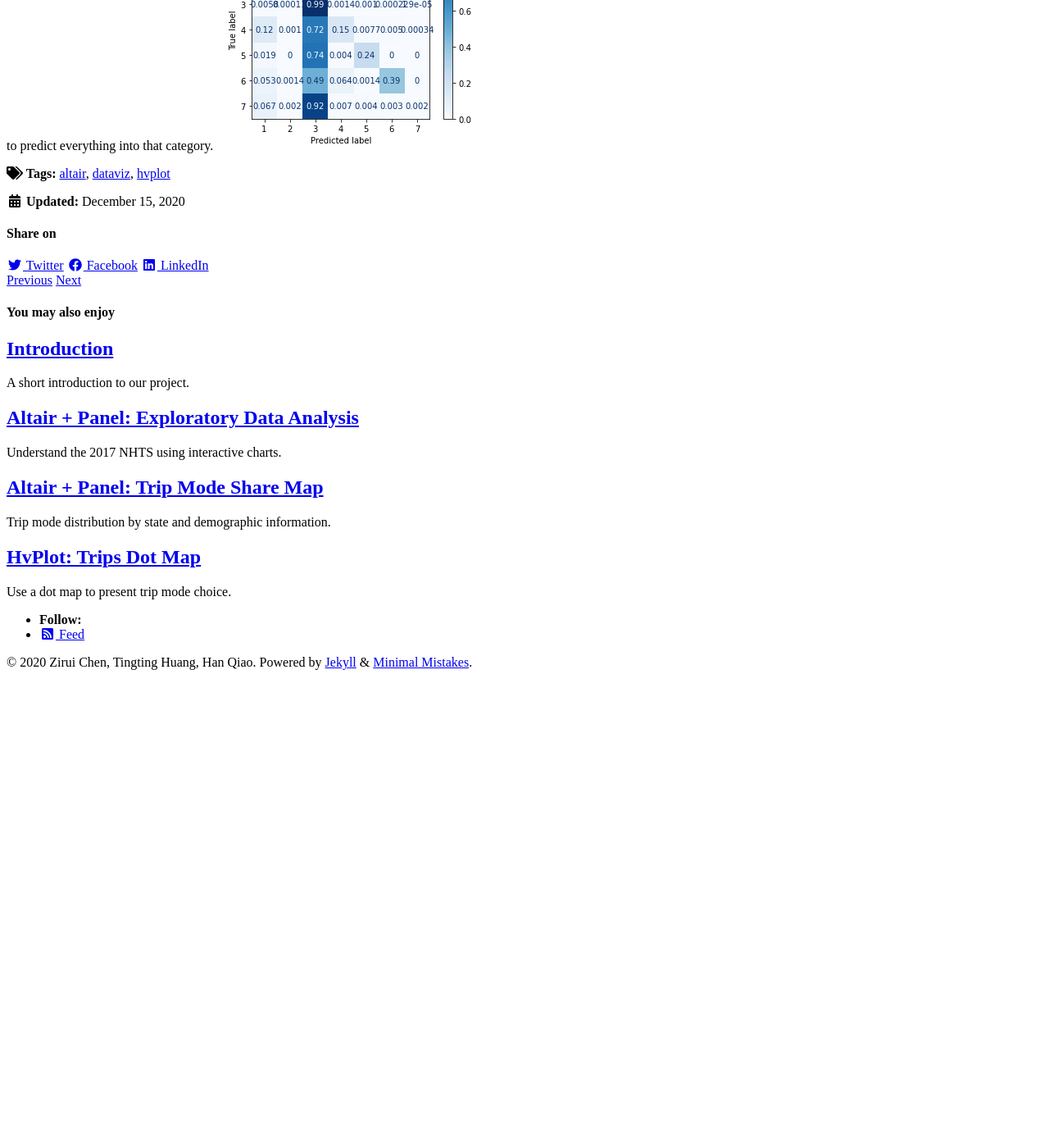
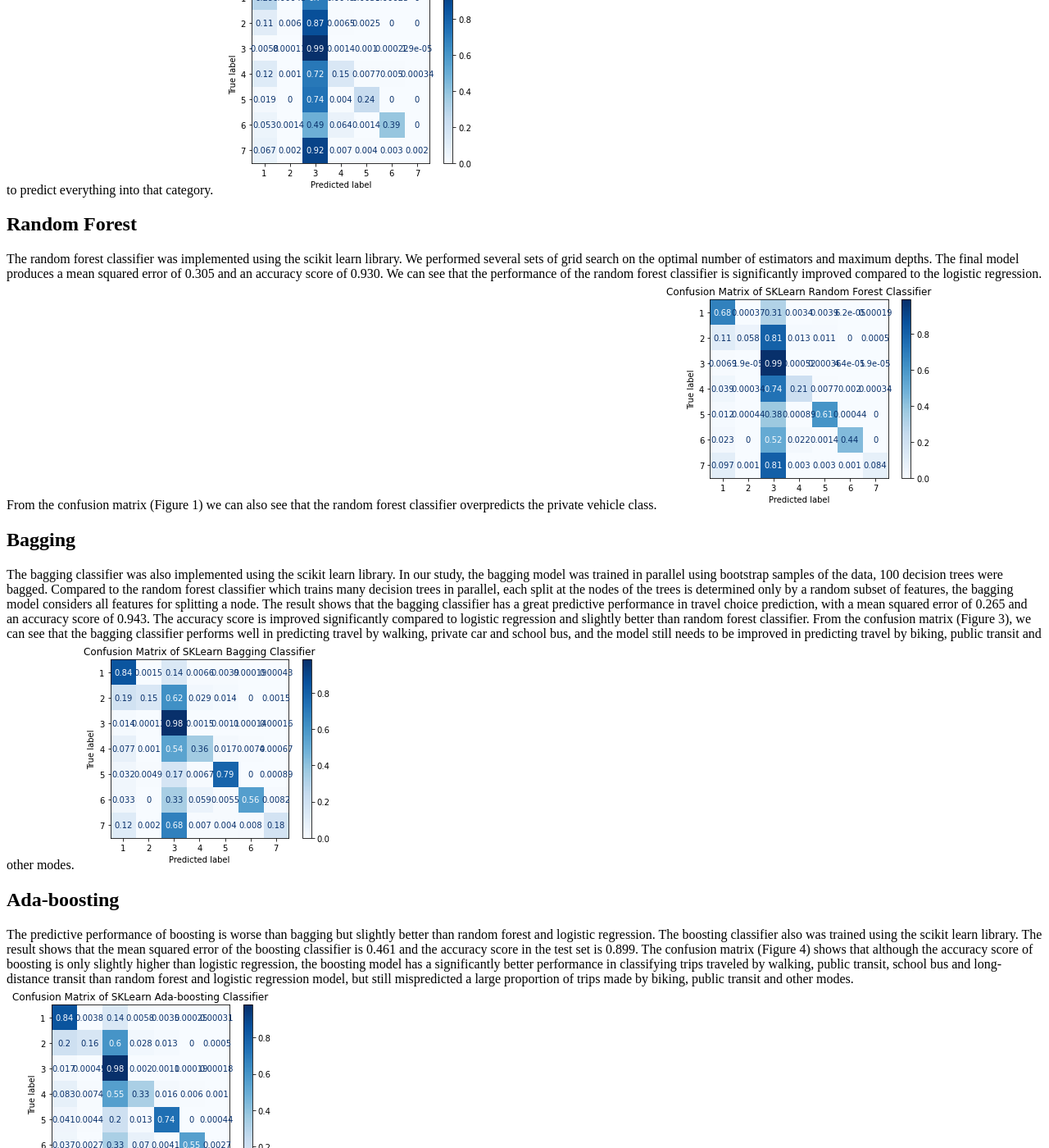
Before and after one commit to hqiao97/travelmode, a Jekyll site: the page built from _posts/2020-12-15-machine-learning.md, in a window 1280 px wide and 1400 px high, scrolled down 792 px. Shown: the whole window at 82% size. Built offline with Jekyll 4.4.1, drawn with Linux system fonts in a browser that asks for light colours; cached includes are drawn as plain includes; nearby versions of some CDN libraries; before the commit the page ends 1679 px from its top, so only the background shows below that; some of the changed text lies outside the part shown.

Commit message:
Update 2020-12-15-machine-learning.md

```diff
--- a/_posts/2020-12-15-machine-learning.md
+++ b/_posts/2020-12-15-machine-learning.md
@@ -23,5 +23,17 @@ random forest, bagging, boosting.
 The logistic regression model was implemented using the scikit learn library. The model did not do a good job with testing mean square error of 0.479 and testing accuracy of 0.89. Especially when looking at the confusion matrix (Figure 1), we can see that because of the imbalance nature of how people travel -- people travel mostly by car, the model has a bias toward private vehicles and tries to predict everything into that category.
 ![confusion_matrix_lr]({{ site.url }}{{ site.baseurl }}/assets/images/ml_cm_lr.png)
 
+## Random Forest
+The random forest classifier was implemented using the scikit learn library. We performed several sets of grid search on the optimal number of estimators and maximum depths. The final model produces a mean squared error of 0.305 and an accuracy score of 0.930. We can see that the performance of the random forest classifier is significantly improved compared to the logistic regression. From the confusion matrix (Figure 1) we can also see that the random forest classifier overpredicts the private vehicle class.
+![confusion_matrix_lr]({{ site.url }}{{ site.baseurl }}/assets/images/ml_cm_rf.png)
+
+## Bagging
+The bagging classifier was also implemented using the scikit learn library. In our study, the bagging model was trained in parallel using bootstrap samples of the data, 100 decision trees were bagged. Compared to the random forest classifier which trains many decision trees in parallel, each split at the nodes of the trees is determined only by a random subset of features, the bagging model considers all features for splitting a node. The result shows that the bagging classifier has a great predictive performance in travel choice prediction, with a mean squared error of 0.265 and an accuracy score of 0.943. The accuracy score is improved significantly compared to logistic regression and slightly better than random forest classifier. From the confusion matrix (Figure 3), we can see that the bagging classifier performs well in predicting travel by walking, private car and school bus, and the model still needs to be improved in predicting travel by biking, public transit and other modes.
+![confusion_matrix_lr]({{ site.url }}{{ site.baseurl }}/assets/images/ml_cm_bagging.png)
+
+## Ada-boosting
+The predictive performance of boosting is worse than bagging but slightly better than random forest and logistic regression. The boosting classifier also was trained using the scikit learn library. The result shows that the mean squared error of the boosting classifier is 0.461 and the accuracy score in the test set is 0.899. The confusion matrix (Figure 4) shows that although the accuracy score of boosting is only slightly higher than logistic regression, the boosting model has a significantly better performance in classifying trips traveled by walking, public transit, school bus and long-distance transit than random forest and logistic regression model, but still mispredicted a large proportion of trips made by biking, public transit and other modes.
+![confusion_matrix_lr]({{ site.url }}{{ site.baseurl }}/assets/images/ml_cm_boosting.png)
+
 
 <div id="altair-chart-1"></div>
```
